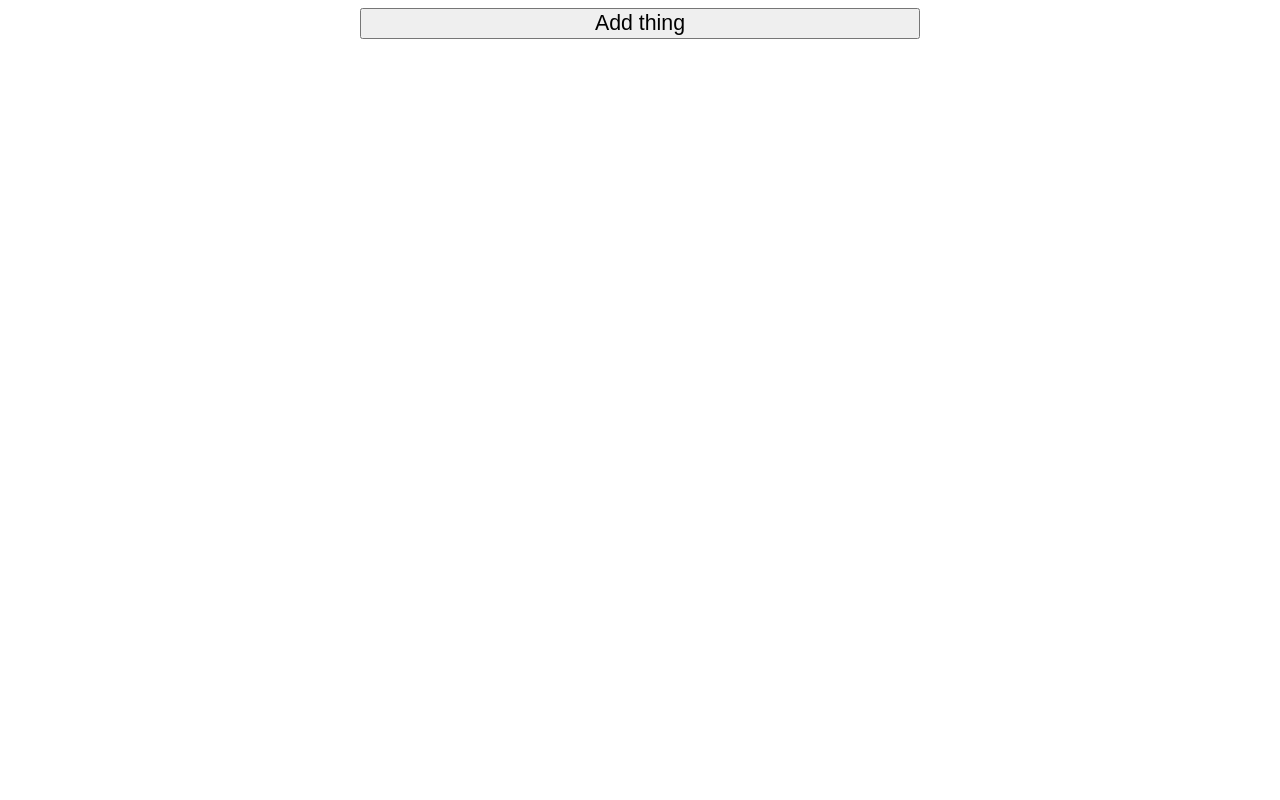
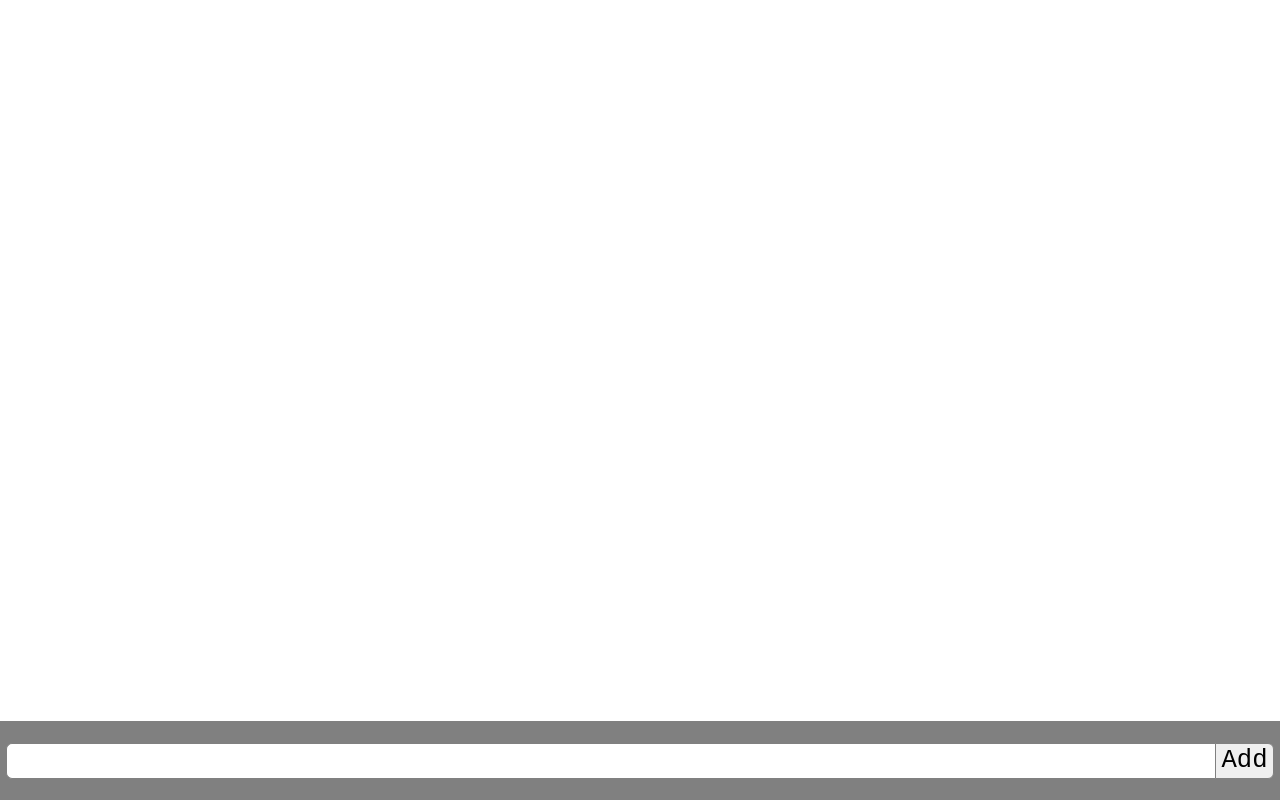
Before and after one commit to baddabudda/simple-groceries, a Vue app: page / in a window 1280 px wide. Built offline with nearby package versions, Linux system fonts and the light colour scheme.

Commit message:
feat: add functional add item component

```diff
--- a/src/App.vue
+++ b/src/App.vue
@@ -1,22 +1,17 @@
 <script setup>
 import { ref } from 'vue';
 import ItemComponent from './components/ItemComponent.vue'
-
-// const items = ref([
-//   {id: 0, item_name: 'Apple', item_data: '3 medium', bought: false},
-//   {id: 1, item_name: 'Banana', item_data: '4', bought: false},
-//   {id: 2, item_name: 'Grapes', item_data: '500g', bought: true},
-//   {id: 3, item_name: 'Soap', item_data: '1pcs', bought: false},
-//   {id: 4, item_name: 'Rope', item_data: '3m', bought: true},
-// ])
+import AddItem from './components/AddItem.vue'
+import AddInput from './components/AddInput.vue';
 
 const items = ref([])
 
 const id_counter = ref(items.value.length)
+const showAddItemDialog = ref(false)
 
-function addItem() {
+function addItem(item) {
   let id = id_counter.value
-  items.value.push({id: id, item_name: `Test ${id}`, item_data: 'None', bought: false})
+  items.value.push({id: id, item_name: item, item_data: "", bought: false})
   id_counter.value++
 }
 
@@ -25,21 +20,32 @@ function deleteItemById(id) {
   items.value.splice(item_id, 1)
   console.log(items.value)
 }
+
+function showAddDialog() {
+  showAddItemDialog.value = true
+}
+
+function handleSubmit(item) {
+  showAddItemDialog.value = false
+  addItem(item)
+}
 </script>
 
 <template>
-  <button class="add-button" @click="addItem">Add thing</button>
-  <div class="container">
-    <ItemComponent v-for="item in items" :item :key="item.id" @on-item-checked="deleteItemById"/>
+  <div class="main-container">
+    <div class="container">
+      <ItemComponent v-for="item in items" :item :key="item.id" @on-item-checked="deleteItemById"/>
+    </div>
+    <AddInput @on-submit="handleSubmit"/>
   </div>
 </template>
 
 <style scoped>
-.add-button {
-  width: 100%;
-  font-size: 1rem;
-  outline: none;
-  margin-bottom: 1em;
+.main-container {
+  display: flex;
+  height: 100vh;
+  flex-direction: column;
+  overflow: hidden;
 }
 
 .add-button:hover {
@@ -48,7 +54,10 @@ function deleteItemById(id) {
 
 .container {
   display: flex;
+  flex: 1;
+  overflow-y: auto;
   flex-direction: column;
   gap: 0.5em;
+  padding: 0 0 0.5rem 0;
 }
 </style>
--- /dev/null
+++ b/src/components/AddInput.vue
@@ -0,0 +1,57 @@
+<script setup>
+import { ref } from 'vue'
+
+const item = ref("")
+
+const emit = defineEmits(["onSubmit"])
+
+function onSubmitClicked() {
+    if (item.value !== "") {
+        emit("onSubmit", item.value)
+        item.value = ""
+    }
+}
+</script>
+
+<template>
+    <div class="input-container">
+        <input class="input" v-model="item">
+        <button class="button submit" @click="onSubmitClicked">Add</button>
+    </div>
+</template>
+
+<style scoped>
+.input-container {
+    background-color: gray;
+    display: flex;
+    flex-direction: row;
+    padding: 1rem 0.3rem;
+}
+
+.input-container > * {
+    font-size: 1.2rem;
+}
+
+.input {
+    display: block;
+    min-width: 0;
+    flex: 1;
+    padding: 0.1em 0.2em;
+    border-radius: 6px 0 0 6px;
+    outline: none;
+    border-style: solid;
+    border-color: gray;
+    border-width: 1px 0 1px 1px;
+}
+
+.button {
+    padding: 0.1em 0.2em;
+    flex: 0;
+    border-radius: 0 6px 6px 0;
+    outline: none;
+    border-style: solid;
+    border-color: gray;
+    border-width: 1px;
+    cursor: pointer;
+}
+</style>
--- /dev/null
+++ b/src/components/AddItem.vue
@@ -0,0 +1,60 @@
+<script setup>
+import { ref } from 'vue'
+
+const emit = defineEmits(["onSubmit"])
+
+const itemName = ref("")
+const itemInfo = ref("")
+
+function onSubmitClicked() {
+    let item = {
+        name: itemName.value,
+        info: itemInfo.value
+    }
+    emit("onSubmit", item)
+}
+</script>
+
+<template>
+    <div class="dialog-container">
+        <div class="form">
+            <p>Add new item!</p>
+            <input class="form-input" type="text" placeholder="Item name" v-model="itemName">
+            <input class="form-input" type="text" placeholder="Amount (e.g. 10pcs or 100g)" v-model="itemInfo">
+            <div class="button-panel">
+                <button class="form-button" @click="onSubmitClicked">Add</button>
+                <button class="form-button" @click="onSubmitClicked">Cancel</button>
+            </div>
+        </div>
+    </div>
+</template>
+
+<style scoped>
+.form {
+    background-color: aqua;
+    display: flex;
+    flex-direction: column;
+    gap: 0.5em;
+    padding: 0.5em 1em;
+    border-radius: 4px;
+    border-width: 1px;
+    border-style: solid;
+    border-color: gray;
+}
+
+.form-input {
+    outline: none;
+    font-size: 1rem;
+    padding: 0 0.2rem;
+}
+
+.button-panel {
+    display: flex;
+    gap: 0.5em;
+    justify-content: center;
+}
+
+.form-button {
+    font-size: 0.8rem;
+}
+</style>
--- a/src/components/ItemComponent.vue
+++ b/src/components/ItemComponent.vue
@@ -22,7 +22,7 @@ function onItemChecked() {
     <div class="item-container" :class="{inactive: checked}">
       <div class="item-info">
         <p class="item-name">{{ props.item.item_name }}</p>
-        <p class="item-description">{{ props.item.item_data }}</p>
+        <!-- <p class="item-description">{{ props.item.item_data }}</p> -->
       </div>
       <input class="checkbox" type="checkbox" @click="onItemChecked">
     </div>
@@ -38,6 +38,7 @@ function onItemChecked() {
   border-width: 1px;
   border-radius: 6px;
   padding: 0.5em 1em;
+  margin: 0 0.5rem;
 }
 
 .inactive {
--- a/src/style.css
+++ b/src/style.css
@@ -1,13 +1,21 @@
 :root {
     font-family: 'Courier New', Courier, monospace;
     font-size: 16pt;
+}
+
+body {
+    margin: 0;
 }
 
 p {
     margin: 0;
 }
 
+button,
+input {
+    font: inherit;
+}
+
 #app {
-    max-width: 70vh;
     margin: 0 auto;
 }
```
